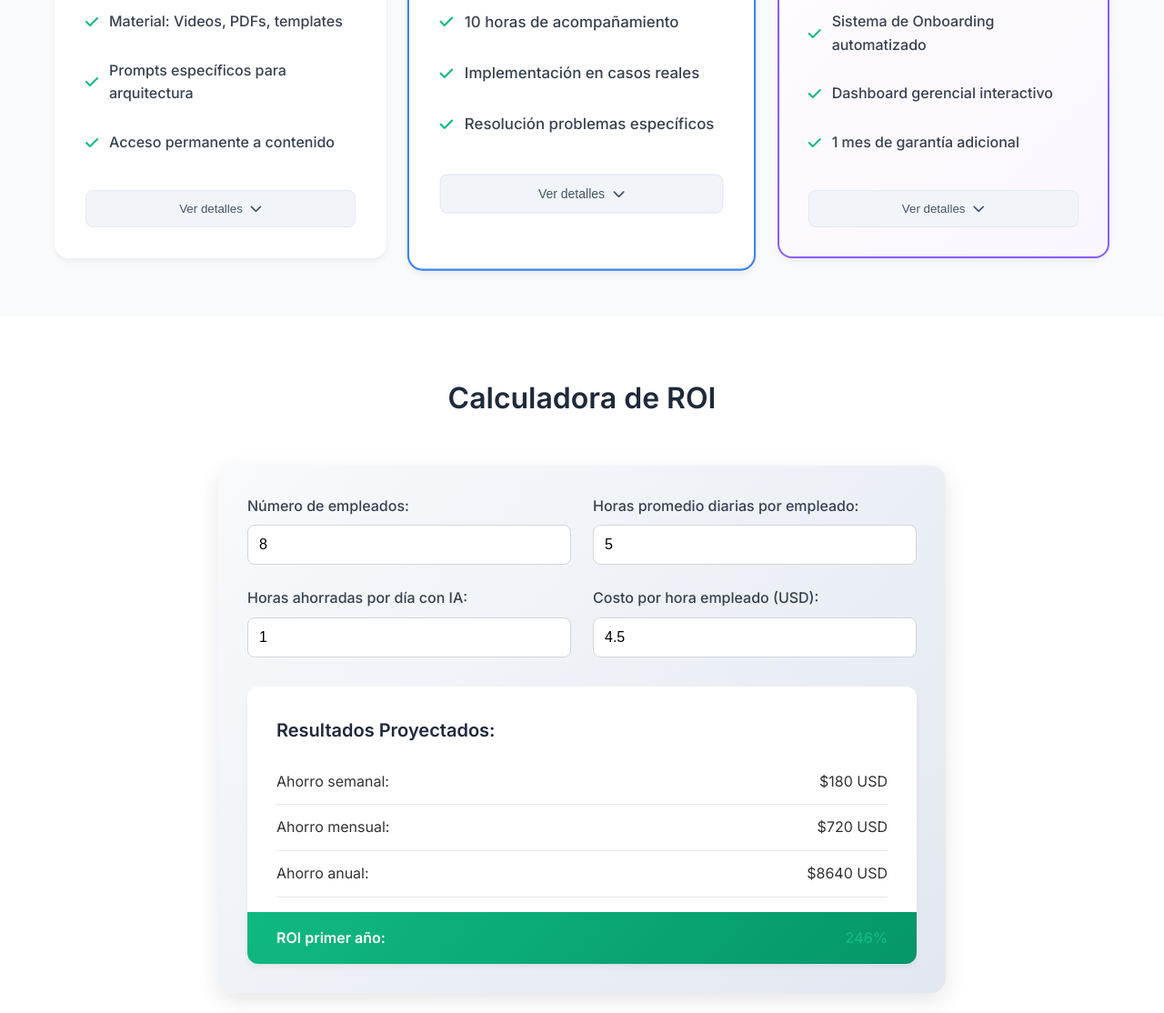
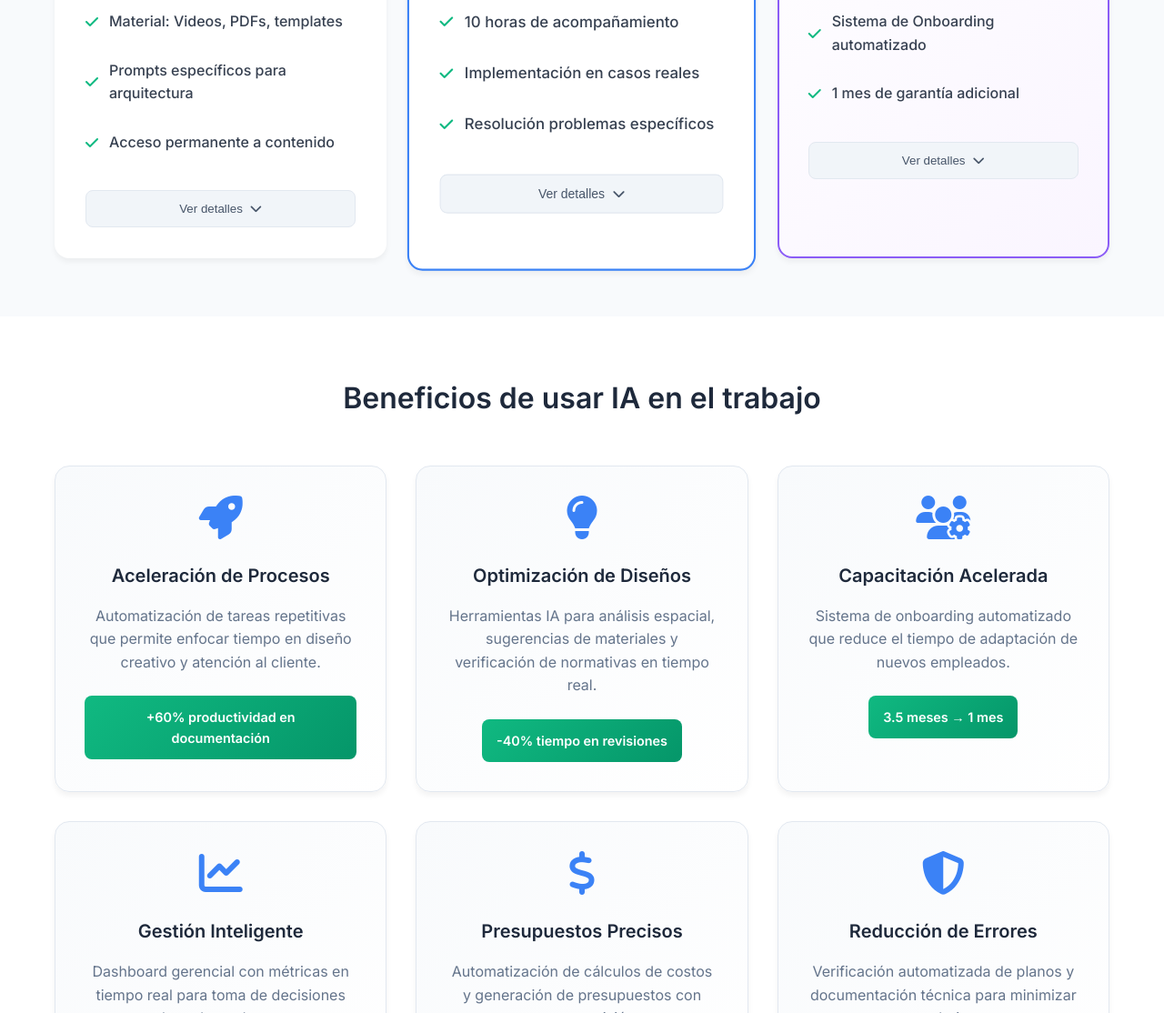
Before and after one commit to Leoscd/propuesta-ia-arquitectura, a plain HTML site: page index.html in a window 1280 px wide. Shown: the part 1686-2800 px from the top of the page at 91% size. Drawn offline with Linux system fonts and the light colour scheme.

Commit message:
Correcciones finales Fermoselle Cuenya - v2

```diff
--- a/css/style.css
+++ b/css/style.css
@@ -357,7 +357,66 @@ body {
     left: 0;
 }
 
-/* ROI Calculator */
+/* Benefits Section */
+.benefits {
+    padding: 4rem 0;
+    background: white;
+}
+
+.benefits-grid {
+    display: grid;
+    grid-template-columns: repeat(auto-fit, minmax(350px, 1fr));
+    gap: 2rem;
+    margin-top: 2rem;
+}
+
+.benefit-card {
+    background: linear-gradient(135deg, #f8fafc 0%, #ffffff 100%);
+    padding: 2rem;
+    border-radius: 16px;
+    text-align: center;
+    border: 1px solid #e2e8f0;
+    transition: all 0.3s ease;
+    box-shadow: 0 4px 6px rgba(0,0,0,0.05);
+}
+
+.benefit-card:hover {
+    transform: translateY(-8px);
+    box-shadow: 0 12px 25px rgba(0,0,0,0.15);
+    border-color: #3b82f6;
+}
+
+.benefit-icon {
+    font-size: 3rem;
+    color: #3b82f6;
+    margin-bottom: 1.5rem;
+    display: block;
+}
+
+.benefit-card h4 {
+    font-size: 1.25rem;
+    font-weight: 600;
+    margin-bottom: 1rem;
+    color: #1e293b;
+}
+
+.benefit-card p {
+    color: #64748b;
+    margin-bottom: 1.5rem;
+    line-height: 1.6;
+}
+
+.benefit-metric {
+    background: linear-gradient(135deg, #10b981 0%, #059669 100%);
+    color: white;
+    padding: 0.75rem 1rem;
+    border-radius: 8px;
+    font-weight: 600;
+    font-size: 0.9rem;
+    display: inline-block;
+}
+
+/* ROI Calculator (deprecated, keeping for compatibility) */
 .roi-calculator {
     padding: 4rem 0;
     background: white;
@@ -657,6 +716,10 @@ body {
     .problem-grid {
         grid-template-columns: 1fr;
     }
+
+    .benefits-grid {
+        grid-template-columns: 1fr;
+    }
 }
 
 @media (max-width: 480px) {
--- a/index.html
+++ b/index.html
@@ -18,7 +18,7 @@
                     <span class="powered-by">by Soy Leo_AI</span>
                 </div>
                 <div class="nav-contact">
-                    <a href="mailto:leodiazdt@gmail.com" class="contact-btn">Contactar</a>
+                    <a href="https://calendly.com/leodiazdt/30min" target="_blank" class="contact-btn">Contactar</a>
                 </div>
             </nav>
         </div>
@@ -40,8 +40,8 @@
                         <span class="stat-label">Tiempo adaptación tradicional</span>
                     </div>
                     <div class="stat">
-                        <span class="stat-number">71%</span>
-                        <span class="stat-label">Reducción de tiempo propuesta</span>
+                        <span class="stat-number">1 mes</span>
+                        <span class="stat-label">Empleado operativo en</span>
                     </div>
                 </div>
             </div>
@@ -73,7 +73,7 @@
                 </div>
             </div>
             <div class="total-cost">
-                <h4>Costo Total Anual: <span>$8,176 USD</span> en pérdidas evitables</h4>
+                <h4>Costo Total Anual: <span>$6,351 USD</span> en pérdidas evitables</h4>
             </div>
         </div>
     </section>
@@ -172,7 +172,7 @@
                     <div class="offer-header">
                         <h4>Sistema Completo</h4>
                         <span class="offer-price">$2,500 USD</span>
-                        <p class="offer-subtitle">Todo + Dashboard + Onboarding</p>
+                        <p class="offer-subtitle">Todo + Sistema Onboarding (3 meses)</p>
                     </div>
                     <div class="offer-features">
                         <div class="feature">
@@ -183,10 +183,7 @@
                             <i class="fas fa-check"></i>
                             <span>Sistema de Onboarding automatizado</span>
                         </div>
-                        <div class="feature">
-                            <i class="fas fa-check"></i>
-                            <span>Dashboard gerencial interactivo</span>
-                        </div>
+
                         <div class="feature">
                             <i class="fas fa-check"></i>
                             <span>1 mes de garantía adicional</span>
@@ -203,13 +200,7 @@
                             <li>Videos de soporte para tareas críticas</li>
                             <li>Sistema autogestionable para futuros empleados</li>
                         </ul>
-                        <h5>Dashboard Gerencial:</h5>
-                        <ul>
-                            <li>Métricas de rendimiento en tiempo real</li>
-                            <li>Formularios de medición automatizados</li>
-                            <li>Sistema de alertas de productividad</li>
-                            <li>Base de datos integrada</li>
-                        </ul>
+                        <p><strong>Duración total:</strong> 3 meses de acompañamiento completo</p>
                         <p><strong>Garantía:</strong> 1 mes adicional de seguimiento si no se ven resultados</p>
                     </div>
                 </div>
@@ -218,47 +209,46 @@
         </div>
     </section>
 
-    <!-- ROI Calculator -->
-    <section class="roi-calculator">
+    <!-- Benefits Section -->
+    <section class="benefits">
         <div class="container">
-            <h3 class="section-title">Calculadora de ROI</h3>
-            <div class="calculator-card">
-                <div class="calculator-inputs">
-                    <div class="input-group">
-                        <label>Número de empleados:</label>
-                        <input type="number" id="employees" value="8" min="1" max="50">
-                    </div>
-                    <div class="input-group">
-                        <label>Horas promedio diarias por empleado:</label>
-                        <input type="number" id="hours" value="5" min="1" max="12">
-                    </div>
-                    <div class="input-group">
-                        <label>Horas ahorradas por día con IA:</label>
-                        <input type="number" id="saved-hours" value="1" min="0.5" max="4" step="0.5">
-                    </div>
-                    <div class="input-group">
-                        <label>Costo por hora empleado (USD):</label>
-                        <input type="number" id="hourly-cost" value="4.5" min="1" max="20" step="0.1">
-                    </div>
+            <h3 class="section-title">Beneficios de usar IA en el trabajo</h3>
+            <div class="benefits-grid">
+                <div class="benefit-card">
+                    <i class="fas fa-rocket benefit-icon"></i>
+                    <h4>Aceleración de Procesos</h4>
+                    <p>Automatización de tareas repetitivas que permite enfocar tiempo en diseño creativo y atención al cliente.</p>
+                    <div class="benefit-metric">+60% productividad en documentación</div>
                 </div>
-                <div class="calculator-results">
-                    <h4>Resultados Proyectados:</h4>
-                    <div class="result-item">
-                        <span>Ahorro semanal:</span>
-                        <span id="weekly-savings">$180 USD</span>
-                    </div>
-                    <div class="result-item">
-                        <span>Ahorro mensual:</span>
-                        <span id="monthly-savings">$720 USD</span>
-                    </div>
-                    <div class="result-item">
-                        <span>Ahorro anual:</span>
-                        <span id="annual-savings">$8,640 USD</span>
-                    </div>
-                    <div class="result-item roi-highlight">
-                        <span>ROI primer año:</span>
-                        <span id="roi-result">244%</span>
-                    </div>
+                <div class="benefit-card">
+                    <i class="fas fa-lightbulb benefit-icon"></i>
+                    <h4>Optimización de Diseños</h4>
+                    <p>Herramientas IA para análisis espacial, sugerencias de materiales y verificación de normativas en tiempo real.</p>
+                    <div class="benefit-metric">-40% tiempo en revisiones</div>
+                </div>
+                <div class="benefit-card">
+                    <i class="fas fa-users-cog benefit-icon"></i>
+                    <h4>Capacitación Acelerada</h4>
+                    <p>Sistema de onboarding automatizado que reduce el tiempo de adaptación de nuevos empleados.</p>
+                    <div class="benefit-metric">3.5 meses → 1 mes</div>
+                </div>
+                <div class="benefit-card">
+                    <i class="fas fa-chart-line benefit-icon"></i>
+                    <h4>Gestión Inteligente</h4>
+                    <p>Dashboard gerencial con métricas en tiempo real para toma de decisiones basada en datos.</p>
+                    <div class="benefit-metric">+35% eficiencia gerencial</div>
+                </div>
+                <div class="benefit-card">
+                    <i class="fas fa-dollar-sign benefit-icon"></i>
+                    <h4>Presupuestos Precisos</h4>
+                    <p>Automatización de cálculos de costos y generación de presupuestos con mayor precisión.</p>
+                    <div class="benefit-metric">-25% errores de cálculo</div>
+                </div>
+                <div class="benefit-card">
+                    <i class="fas fa-shield-alt benefit-icon"></i>
+                    <h4>Reducción de Errores</h4>
+                    <p>Verificación automatizada de planos y documentación técnica para minimizar retrabajos.</p>
+                    <div class="benefit-metric">-50% retrabajos</div>
                 </div>
             </div>
         </div>
--- a/js/script.js
+++ b/js/script.js
@@ -27,50 +27,11 @@ function toggleDetails(offerId) {
     }
 }
 
-// ROI Calculator
-function calculateROI() {
-    const employees = parseFloat(document.getElementById('employees').value) || 8;
-    const hours = parseFloat(document.getElementById('hours').value) || 5;
-    const savedHours = parseFloat(document.getElementById('saved-hours').value) || 1;
-    const hourlyCost = parseFloat(document.getElementById('hourly-cost').value) || 4.5;
-
-    // Calculations
-    const dailySavings = employees * savedHours * hourlyCost;
-    const weeklySavings = dailySavings * 5; // 5 working days
-    const monthlySavings = weeklySavings * 4; // 4 weeks
-    const annualSavings = monthlySavings * 12; // 12 months
-
-    // Investment amount (using highest offer as reference)
-    const investment = 2500;
-    const roi = ((annualSavings - investment) / investment * 100);
-
-    // Update display
-    document.getElementById('weekly-savings').textContent = `$${weeklySavings.toFixed(0)} USD`;
-    document.getElementById('monthly-savings').textContent = `$${monthlySavings.toFixed(0)} USD`;
-    document.getElementById('annual-savings').textContent = `$${annualSavings.toFixed(0)} USD`;
-    document.getElementById('roi-result').textContent = `${roi.toFixed(0)}%`;
-
-    // Change color based on ROI
-    const roiElement = document.getElementById('roi-result');
-    if (roi > 200) {
-        roiElement.style.color = '#10b981';
-    } else if (roi > 100) {
-        roiElement.style.color = '#f59e0b';
-    } else {
-        roiElement.style.color = '#ef4444';
-    }
-}
+// ROI Calculator (DEPRECATED - replaced with Benefits section)
+// Keeping for compatibility, but no longer used in the interface
 
 // Add event listeners when page loads
 document.addEventListener('DOMContentLoaded', function() {
-    // Calculator inputs
-    const calculatorInputs = document.querySelectorAll('#employees, #hours, #saved-hours, #hourly-cost');
-    calculatorInputs.forEach(input => {
-        input.addEventListener('input', calculateROI);
-    });
-
-    // Initial calculation
-    calculateROI();
 
     // Smooth scrolling for anchor links
     document.querySelectorAll('a[href^="#"]').forEach(anchor => {
```
